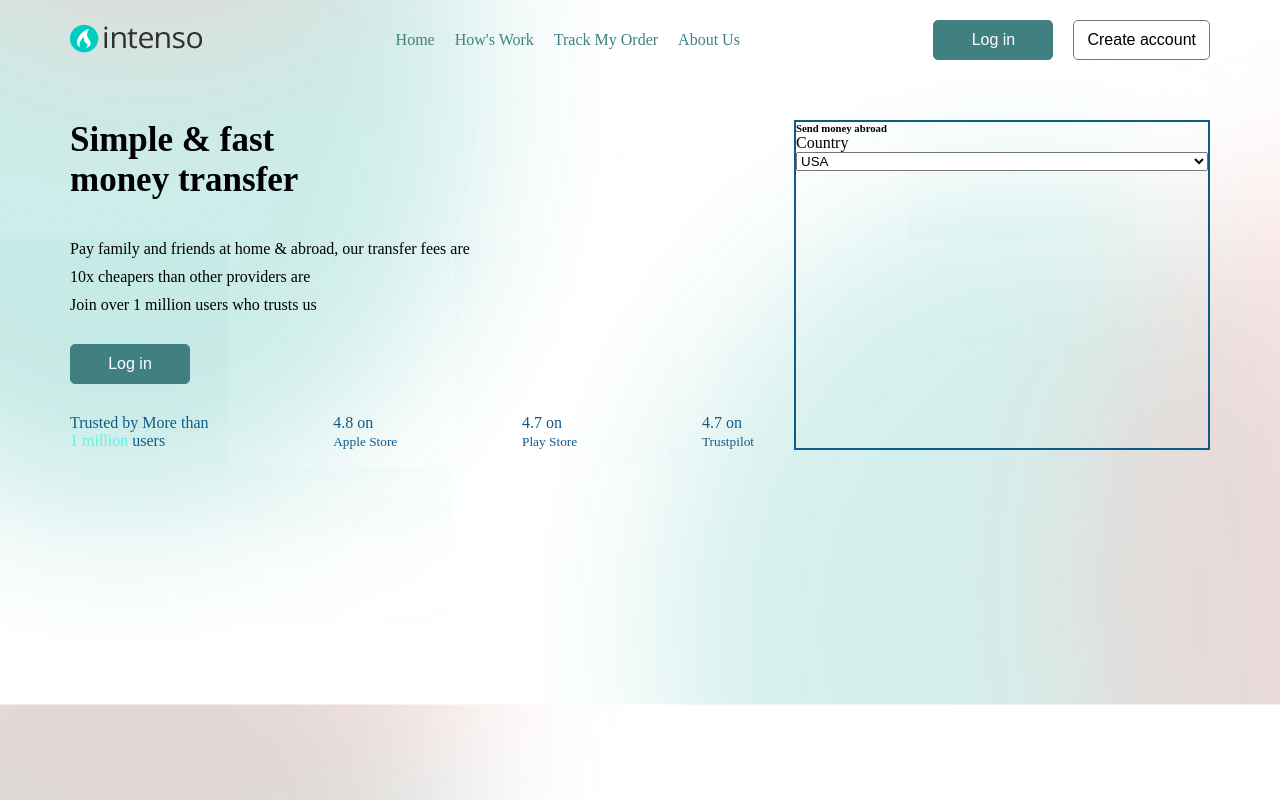
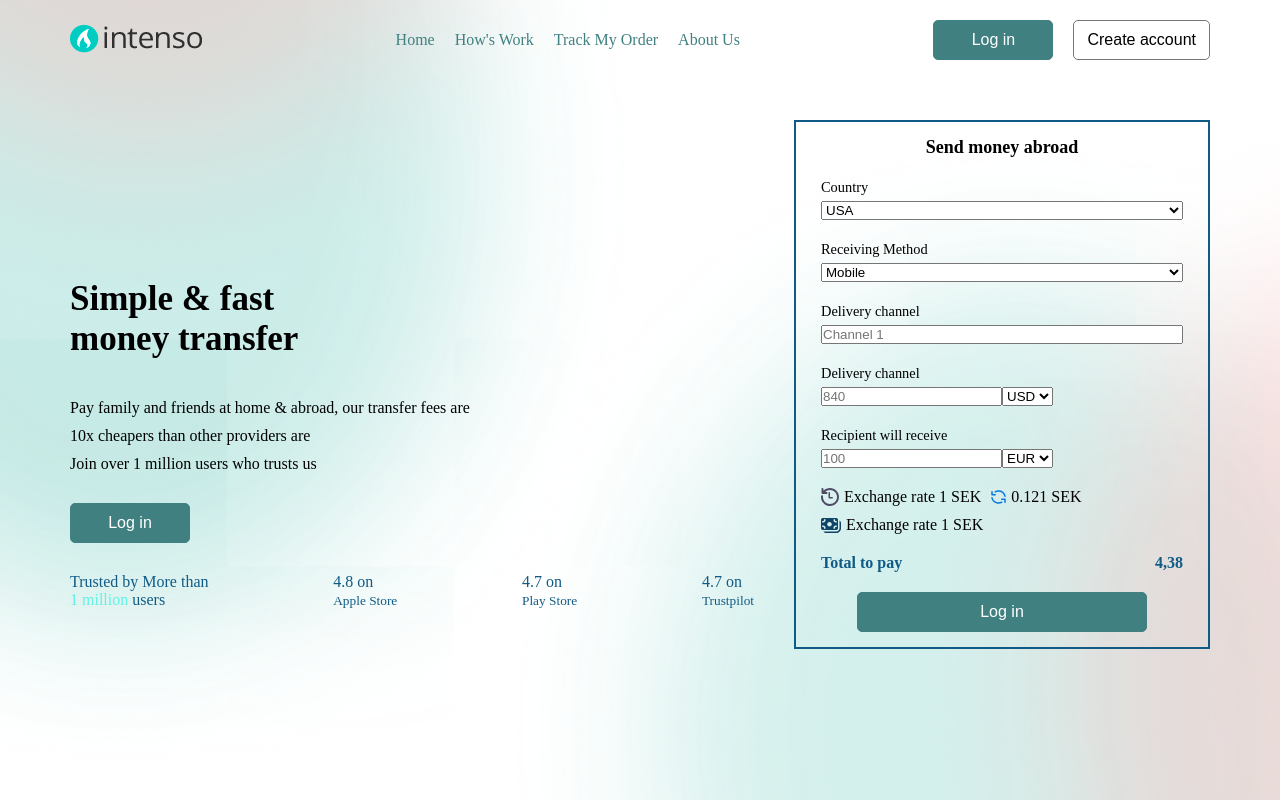
Before and after one commit to rafiurrafi/react-bootcamp, a React (Create React App) app: page / in a window 1280 px wide. Built offline with nearby package versions, Linux system fonts and the light colour scheme.

Commit message:
intenso - added hero form base structure

```diff
--- a/src/intenso/components/heroForm.jsx
+++ b/src/intenso/components/heroForm.jsx
@@ -1,9 +1,12 @@
 import React from "react";
-
+import Button from "./common/button";
+import alermIcon from "../assets/alerm-icon.svg";
+import errorIcon from "../assets/error-icon.svg";
+import feesIcon from "../assets/fees-icon.svg";
 const HeroForm = (props) => {
   return (
     <div className="hero__form">
-      <h6 className="heading-hexa">Send money abroad</h6>
+      <h6 className="heading__hexa">Send money abroad</h6>
       <form>
         <div className="form-group">
           <label>Country</label>
@@ -11,6 +14,51 @@ const HeroForm = (props) => {
             <option value="us">USA</option>
           </select>
         </div>
+        <div className="form-group">
+          <label>Receiving Method</label>
+          <select className="form-control">
+            <option value="mobile">Mobile</option>
+          </select>
+        </div>
+
+        <div className="form-group">
+          <label>Delivery channel</label>
+          <input type="text" placeholder="Channel 1" className="form-control" />
+        </div>
+        <div className="form-group">
+          <label>Delivery channel</label>
+          <div className="form-compound">
+            <input type="text" placeholder="840" />
+            <select>
+              <option value="mobile">USD</option>
+            </select>
+          </div>
+        </div>
+        <div className="form-group">
+          <label>Recipient will receive</label>
+          <div className="form-compound">
+            <input type="text" placeholder="100" />
+            <select>
+              <option value="mobile">EUR</option>
+            </select>
+          </div>
+        </div>
+        <div className="form-text-content">
+          <div className="form-text">
+            <img src={alermIcon} alt="alerm icon" /> Exchange rate 1 SEK
+          </div>
+          <div className="form-text">
+            <img src={errorIcon} alt="alerm icon" /> 0.121 SEK
+          </div>
+        </div>
+        <div className="form-text">
+          <img src={feesIcon} alt="alerm icon" /> Exchange rate 1 SEK
+        </div>
+        <div className="form-pay">
+          <p>Total to pay</p>
+          <p>4,38</p>
+        </div>
+        <Button label="Log in" full={true} size="bg" />
       </form>
     </div>
   );
--- a/src/intenso/styles/button.scss
+++ b/src/intenso/styles/button.scss
@@ -4,9 +4,16 @@
   font-size: 1.6rem;
   border-radius: 5px;
   cursor: pointer;
+  display: inline-block;
   &--sm {
     min-width: 12rem;
     padding: 1rem 1.3rem;
+  }
+  &--bg {
+    width: 80%;
+    margin: 0 auto;
+    padding: 1rem 1.3rem;
+    display: block;
   }
   &--full {
     background-color: #408080;
--- a/src/intenso/styles/hero.scss
+++ b/src/intenso/styles/hero.scss
@@ -6,6 +6,7 @@
     flex: 0 0 60%;
     align-self: flex-end;
     margin-right: 4rem;
+    padding: 4rem 0;
   }
   &__text {
     margin-bottom: 3rem;
@@ -25,9 +26,40 @@
   &__form {
     flex: 1;
     border: 2px solid rgb(16, 91, 134);
+    padding: 1.5rem 2.5rem;
+    .form-group {
+      margin-bottom: 2rem;
+    }
+    label {
+      font-size: 90%;
+      margin-bottom: 0.5rem;
+      display: inline-block;
+    }
     .form-control {
       display: block;
       width: 100%;
     }
+    .form-text-content {
+      display: flex;
+    }
+    .form-text {
+      display: flex;
+      align-items: center;
+      margin-bottom: 1rem;
+      &:first-of-type {
+        margin-right: 1rem;
+      }
+      img {
+        display: inline-block;
+        margin-right: 0.5rem;
+      }
+    }
+    .form-pay {
+      font-weight: 900;
+      color: rgb(16, 91, 134);
+      display: flex;
+      justify-content: space-between;
+      margin: 2rem 0;
+    }
   }
 }
--- a/src/intenso/styles/intensoApp.scss
+++ b/src/intenso/styles/intensoApp.scss
@@ -48,3 +48,8 @@ body {
   margin-bottom: 4rem;
   font-size: 3.5rem;
 }
+.heading__hexa {
+  text-align: center;
+  font-size: 1.8rem;
+  margin-bottom: 2rem;
+}
```
